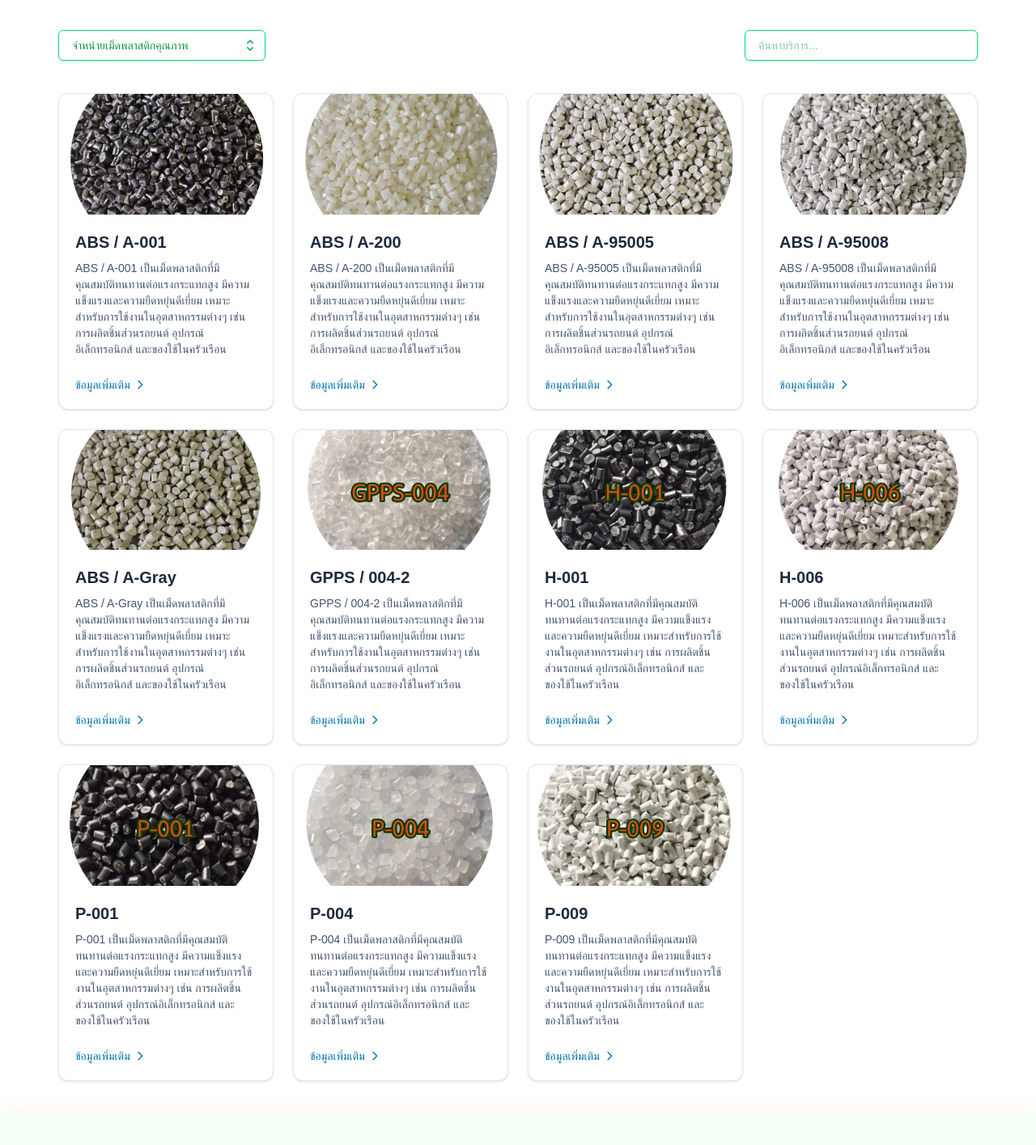
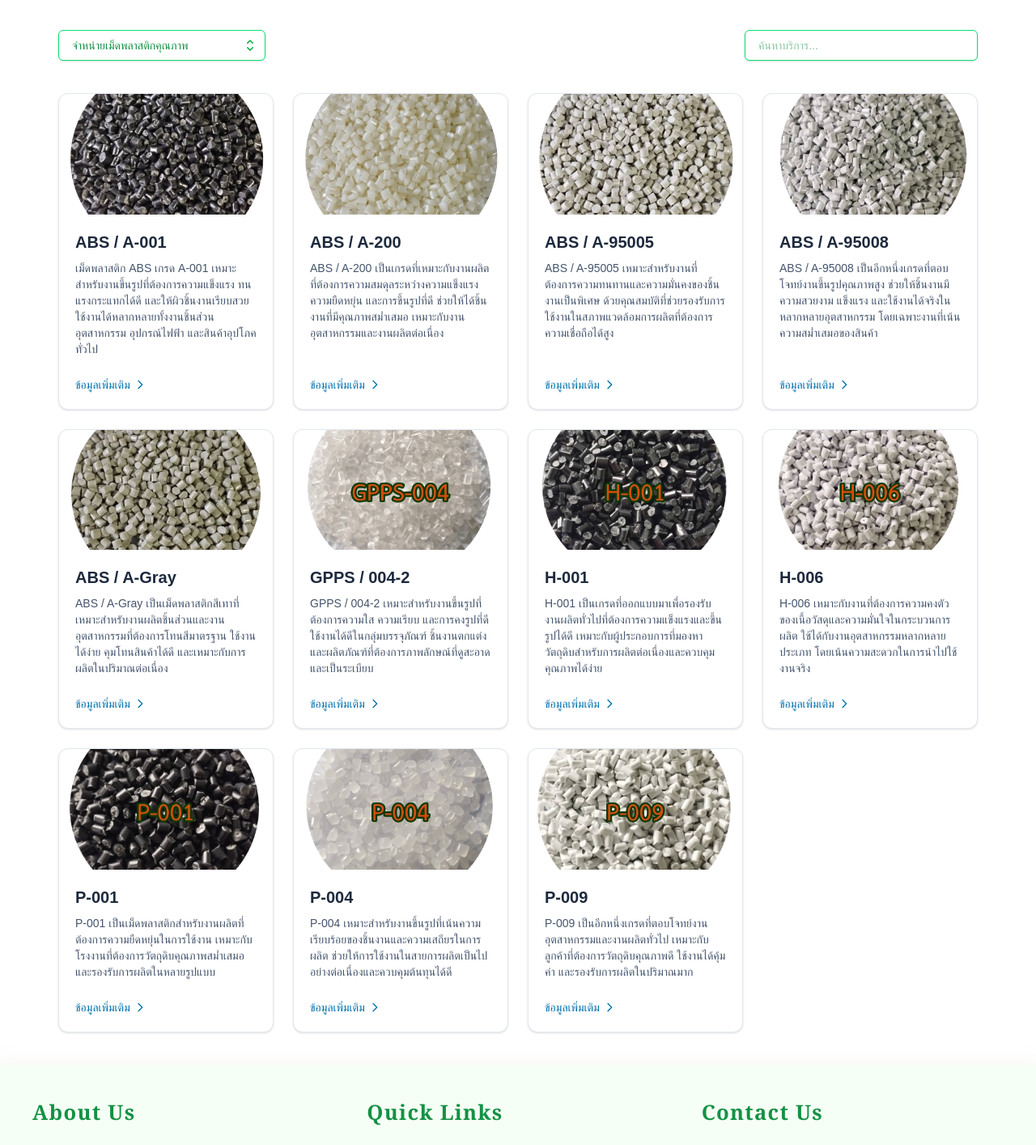
Before and after one commit to Meta3252/K.P.-PLASTIC-COMPANY-LIMITED-Production, a Next.js app: page /services in a window 1280 px wide. Shown: the part 445-1859 px from the top of the page at 81% size. Built offline with nearby package versions, Linux system fonts and the light colour scheme.

Commit message:
updateherodata

```diff
--- a/src/app/components/categoryData.ts
+++ b/src/app/components/categoryData.ts
@@ -9,7 +9,7 @@ export const services = [
   {
     title: "ABS / A-001",
     description:
-      "ABS / A-001 เป็นเม็ดพลาสติกที่มีคุณสมบัติทนทานต่อแรงกระแทกสูง มีความแข็งแรงและความยืดหยุ่นดีเยี่ยม เหมาะสำหรับการใช้งานในอุตสาหกรรมต่างๆ เช่น การผลิตชิ้นส่วนรถยนต์ อุปกรณ์อิเล็กทรอนิกส์ และของใช้ในครัวเรือน",
+      "เม็ดพลาสติก ABS เกรด A-001 เหมาะสำหรับงานขึ้นรูปที่ต้องการความแข็งแรง ทนแรงกระแทกได้ดี และให้ผิวชิ้นงานเรียบสวย ใช้งานได้หลากหลายทั้งงานชิ้นส่วนอุตสาหกรรม อุปกรณ์ไฟฟ้า และสินค้าอุปโภคทั่วไป",
     category: "จำหน่ายเม็ดพลาสติกคุณภาพ",
     image: "/images/High-qualityplastic/ABS_A-001.png",
     link: "/services/ABS_A-001",
@@ -18,7 +18,7 @@ export const services = [
   {
     title: "ABS / A-200",
     description:
-      "ABS / A-200 เป็นเม็ดพลาสติกที่มีคุณสมบัติทนทานต่อแรงกระแทกสูง มีความแข็งแรงและความยืดหยุ่นดีเยี่ยม เหมาะสำหรับการใช้งานในอุตสาหกรรมต่างๆ เช่น การผลิตชิ้นส่วนรถยนต์ อุปกรณ์อิเล็กทรอนิกส์ และของใช้ในครัวเรือน",
+      "ABS / A-200 เป็นเกรดที่เหมาะกับงานผลิตที่ต้องการความสมดุลระหว่างความแข็งแรง ความยืดหยุ่น และการขึ้นรูปที่ดี ช่วยให้ได้ชิ้นงานที่มีคุณภาพสม่ำเสมอ เหมาะกับงานอุตสาหกรรมและงานผลิตต่อเนื่อง",
     category: "จำหน่ายเม็ดพลาสติกคุณภาพ",
     image: "/images/High-qualityplastic/ABS_A-200.png",
     link: "/services/ABS_A-200",
@@ -27,7 +27,7 @@ export const services = [
   {
     title: "ABS / A-95005",
     description:
-      "ABS / A-95005 เป็นเม็ดพลาสติกที่มีคุณสมบัติทนทานต่อแรงกระแทกสูง มีความแข็งแรงและความยืดหยุ่นดีเยี่ยม เหมาะสำหรับการใช้งานในอุตสาหกรรมต่างๆ เช่น การผลิตชิ้นส่วนรถยนต์ อุปกรณ์อิเล็กทรอนิกส์ และของใช้ในครัวเรือน",
+      "ABS / A-95005 เหมาะสำหรับงานที่ต้องการความทนทานและความมั่นคงของชิ้นงานเป็นพิเศษ ด้วยคุณสมบัติที่ช่วยรองรับการใช้งานในสภาพแวดล้อมการผลิตที่ต้องการความเชื่อถือได้สูง",
     category: "จำหน่ายเม็ดพลาสติกคุณภาพ",
     image: "/images/High-qualityplastic/ABS_A-95005.png",
     link: "/services/ABS_A-95005",
@@ -36,7 +36,7 @@ export const services = [
   {
     title: "ABS / A-95008",
     description:
-      "ABS / A-95008 เป็นเม็ดพลาสติกที่มีคุณสมบัติทนทานต่อแรงกระแทกสูง มีความแข็งแรงและความยืดหยุ่นดีเยี่ยม เหมาะสำหรับการใช้งานในอุตสาหกรรมต่างๆ เช่น การผลิตชิ้นส่วนรถยนต์ อุปกรณ์อิเล็กทรอนิกส์ และของใช้ในครัวเรือน",
+      "ABS / A-95008 เป็นอีกหนึ่งเกรดที่ตอบโจทย์งานขึ้นรูปคุณภาพสูง ช่วยให้ชิ้นงานมีความสวยงาม แข็งแรง และใช้งานได้จริงในหลากหลายอุตสาหกรรม โดยเฉพาะงานที่เน้นความสม่ำเสมอของสินค้า",
     category: "จำหน่ายเม็ดพลาสติกคุณภาพ",
     image: "/images/High-qualityplastic/ABS_A-95008.png",
     link: "/services/ABS_A-95008",
@@ -45,7 +45,7 @@ export const services = [
   {
     title: "ABS / A-Gray",
     description:
-      "ABS / A-Gray เป็นเม็ดพลาสติกที่มีคุณสมบัติทนทานต่อแรงกระแทกสูง มีความแข็งแรงและความยืดหยุ่นดีเยี่ยม เหมาะสำหรับการใช้งานในอุตสาหกรรมต่างๆ เช่น การผลิตชิ้นส่วนรถยนต์ อุปกรณ์อิเล็กทรอนิกส์ และของใช้ในครัวเรือน",
+      "ABS / A-Gray เป็นเม็ดพลาสติกสีเทาที่เหมาะสำหรับงานผลิตชิ้นส่วนและงานอุตสาหกรรมที่ต้องการโทนสีมาตรฐาน ใช้งานได้ง่าย คุมโทนสินค้าได้ดี และเหมาะกับการผลิตในปริมาณต่อเนื่อง",
     category: "จำหน่ายเม็ดพลาสติกคุณภาพ",
     image: "/images/High-qualityplastic/ABS_A-Gray.png",
     link: "/services/ABS_A-Gray",
@@ -54,7 +54,7 @@ export const services = [
   {
     title: "GPPS / 004-2",
     description:
-      "GPPS / 004-2 เป็นเม็ดพลาสติกที่มีคุณสมบัติทนทานต่อแรงกระแทกสูง มีความแข็งแรงและความยืดหยุ่นดีเยี่ยม เหมาะสำหรับการใช้งานในอุตสาหกรรมต่างๆ เช่น การผลิตชิ้นส่วนรถยนต์ อุปกรณ์อิเล็กทรอนิกส์ และของใช้ในครัวเรือน",
+      "GPPS / 004-2 เหมาะสำหรับงานขึ้นรูปที่ต้องการความใส ความเรียบ และการคงรูปที่ดี ใช้งานได้ดีในกลุ่มบรรจุภัณฑ์ ชิ้นงานตกแต่ง และผลิตภัณฑ์ที่ต้องการภาพลักษณ์ที่ดูสะอาดและเป็นระเบียบ",
     category: "จำหน่ายเม็ดพลาสติกคุณภาพ",
     image: "/images/High-qualityplastic/GPPS-004.png",
     link: "/services/GPPS-004",
@@ -63,7 +63,7 @@ export const services = [
   {
     title: "H-001",
     description:
-      "H-001 เป็นเม็ดพลาสติกที่มีคุณสมบัติทนทานต่อแรงกระแทกสูง มีความแข็งแรงและความยืดหยุ่นดีเยี่ยม เหมาะสำหรับการใช้งานในอุตสาหกรรมต่างๆ เช่น การผลิตชิ้นส่วนรถยนต์ อุปกรณ์อิเล็กทรอนิกส์ และของใช้ในครัวเรือน",
+      "H-001 เป็นเกรดที่ออกแบบมาเพื่อรองรับงานผลิตทั่วไปที่ต้องการความแข็งแรงและขึ้นรูปได้ดี เหมาะกับผู้ประกอบการที่มองหาวัตถุดิบสำหรับการผลิตต่อเนื่องและควบคุมคุณภาพได้ง่าย",
     category: "จำหน่ายเม็ดพลาสติกคุณภาพ",
     image: "/images/High-qualityplastic/H-001.png",
     link: "/services/H-001",
@@ -72,7 +72,7 @@ export const services = [
   {
     title: "H-006",
     description:
-      "H-006 เป็นเม็ดพลาสติกที่มีคุณสมบัติทนทานต่อแรงกระแทกสูง มีความแข็งแรงและความยืดหยุ่นดีเยี่ยม เหมาะสำหรับการใช้งานในอุตสาหกรรมต่างๆ เช่น การผลิตชิ้นส่วนรถยนต์ อุปกรณ์อิเล็กทรอนิกส์ และของใช้ในครัวเรือน",
+      "H-006 เหมาะกับงานที่ต้องการความคงตัวของเนื้อวัสดุและความมั่นใจในกระบวนการผลิต ใช้ได้กับงานอุตสาหกรรมหลากหลายประเภท โดยเน้นความสะดวกในการนำไปใช้งานจริง",
     category: "จำหน่ายเม็ดพลาสติกคุณภาพ",
     image: "/images/High-qualityplastic/H-006.png",
     link: "/services/H-006",
@@ -81,7 +81,7 @@ export const services = [
   {
     title: "P-001",
     description:
-      "P-001 เป็นเม็ดพลาสติกที่มีคุณสมบัติทนทานต่อแรงกระแทกสูง มีความแข็งแรงและความยืดหยุ่นดีเยี่ยม เหมาะสำหรับการใช้งานในอุตสาหกรรมต่างๆ เช่น การผลิตชิ้นส่วนรถยนต์ อุปกรณ์อิเล็กทรอนิกส์ และของใช้ในครัวเรือน",
+      "P-001 เป็นเม็ดพลาสติกสำหรับงานผลิตที่ต้องการความยืดหยุ่นในการใช้งาน เหมาะกับโรงงานที่ต้องการวัตถุดิบคุณภาพสม่ำเสมอ และรองรับการผลิตในหลายรูปแบบ",
     category: "จำหน่ายเม็ดพลาสติกคุณภาพ",
     image: "/images/High-qualityplastic/P-001.png",
     link: "/services/P-001",
@@ -90,16 +90,16 @@ export const services = [
   {
     title: "P-004",
     description:
-      "P-004 เป็นเม็ดพลาสติกที่มีคุณสมบัติทนทานต่อแรงกระแทกสูง มีความแข็งแรงและความยืดหยุ่นดีเยี่ยม เหมาะสำหรับการใช้งานในอุตสาหกรรมต่างๆ เช่น การผลิตชิ้นส่วนรถยนต์ อุปกรณ์อิเล็กทรอนิกส์ และของใช้ในครัวเรือน",
+      "P-004 เหมาะสำหรับงานขึ้นรูปที่เน้นความเรียบร้อยของชิ้นงานและความเสถียรในการผลิต ช่วยให้การใช้งานในสายการผลิตเป็นไปอย่างต่อเนื่องและควบคุมต้นทุนได้ดี",
     category: "จำหน่ายเม็ดพลาสติกคุณภาพ",
     image: "/images/High-qualityplastic/P-004.png",
     link: "/services/P-004",
     content: ``
   },
-    {
+  {
     title: "P-009",
     description:
-      "P-009 เป็นเม็ดพลาสติกที่มีคุณสมบัติทนทานต่อแรงกระแทกสูง มีความแข็งแรงและความยืดหยุ่นดีเยี่ยม เหมาะสำหรับการใช้งานในอุตสาหกรรมต่างๆ เช่น การผลิตชิ้นส่วนรถยนต์ อุปกรณ์อิเล็กทรอนิกส์ และของใช้ในครัวเรือน",
+      "P-009 เป็นอีกหนึ่งเกรดที่ตอบโจทย์งานอุตสาหกรรมและงานผลิตทั่วไป เหมาะกับลูกค้าที่ต้องการวัตถุดิบคุณภาพดี ใช้งานได้คุ้มค่า และรองรับการผลิตในปริมาณมาก",
     category: "จำหน่ายเม็ดพลาสติกคุณภาพ",
     image: "/images/High-qualityplastic/P-009.png",
     link: "/services/P-009",
```
Also changed, not shown: src/app/components/HeroSlider.tsx (+10 -10 lines).
